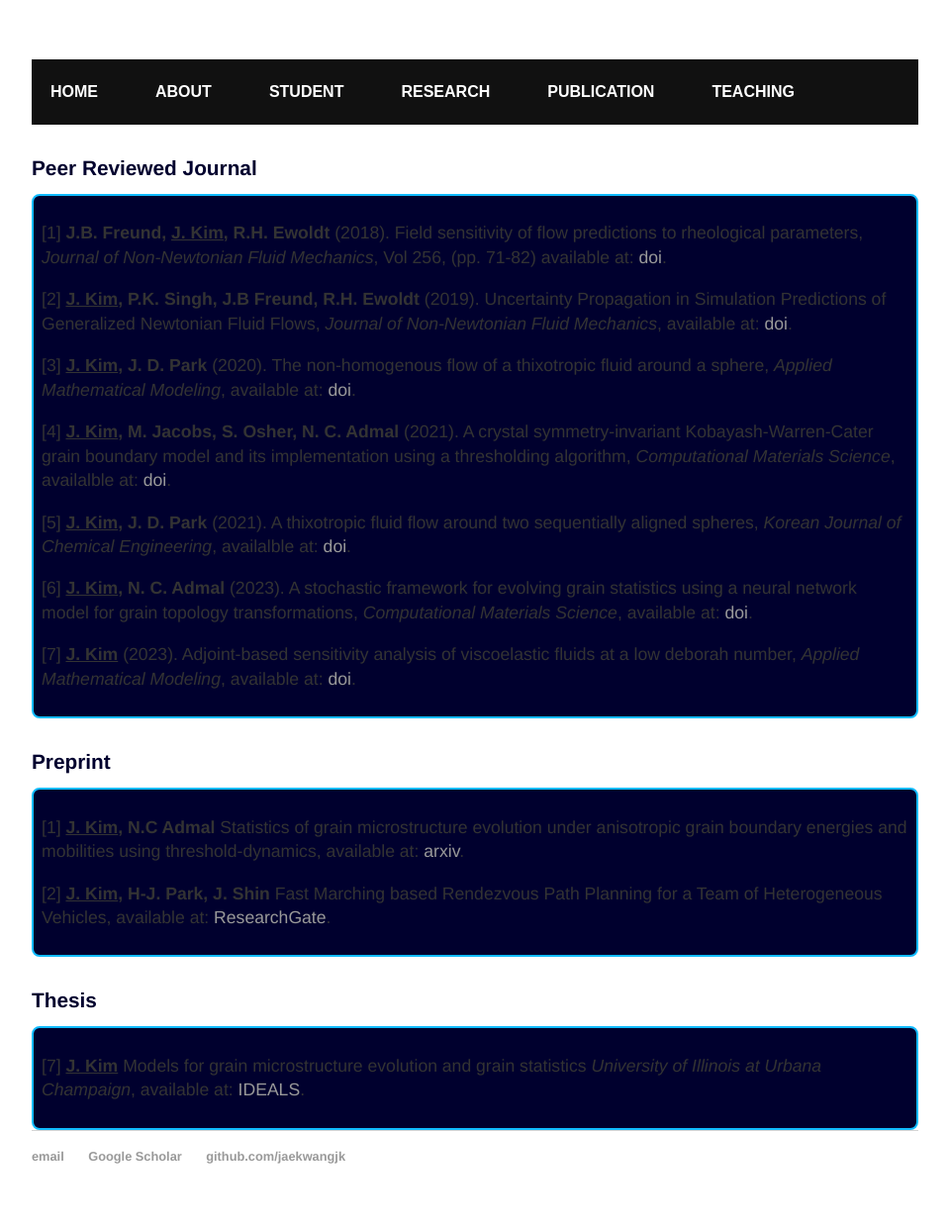
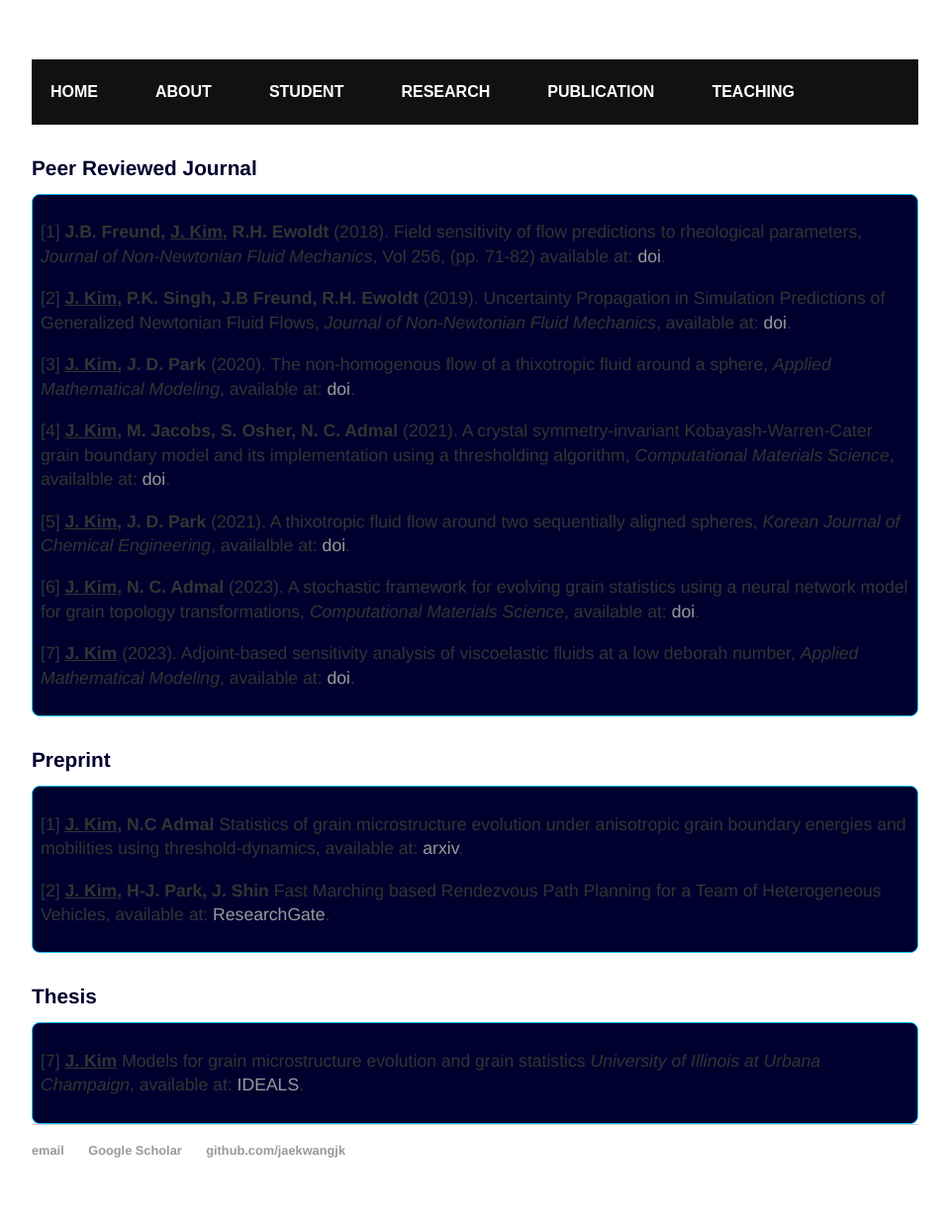
Before and after one commit to jaekwangjk/jaekwangjk.github.io, a Jekyll site: the page built from publication.html, in a window 1280 px wide. Shown: the whole page at 99% size, without its empty margins (160-1119 px from the left). Built offline with Jekyll 4.4.1, drawn with Linux system fonts in a browser that asks for light colours.

Commit message:
Update main.css

```diff
--- a/css/main.css
+++ b/css/main.css
@@ -118,9 +118,9 @@
 }
 
 .rounded {
-  color:#6098FF;
+  font-color:#6098FF;
   background-color: #00002E;
-  border:2px solid #1bf;
+  border:1px solid #1bf;
   padding:0.5em;
   line-height: 1em;
   border-radius:0.5em;
```
